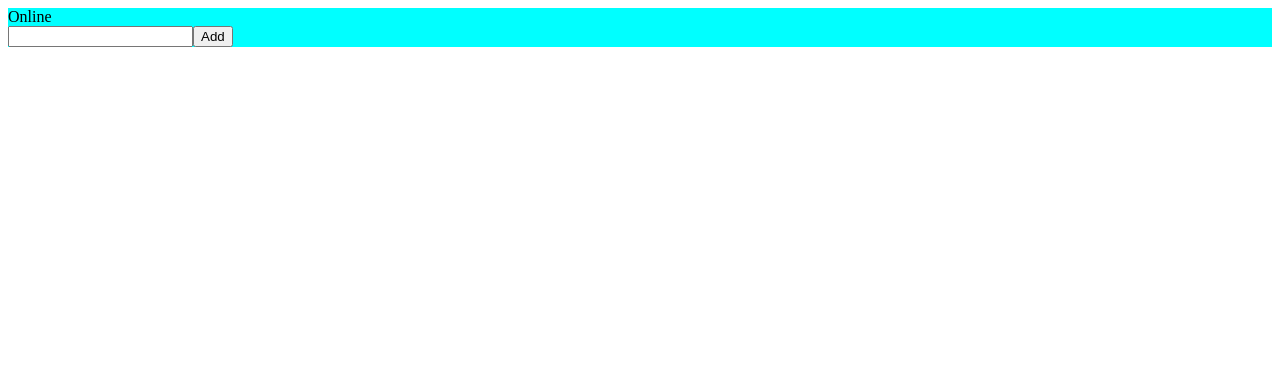
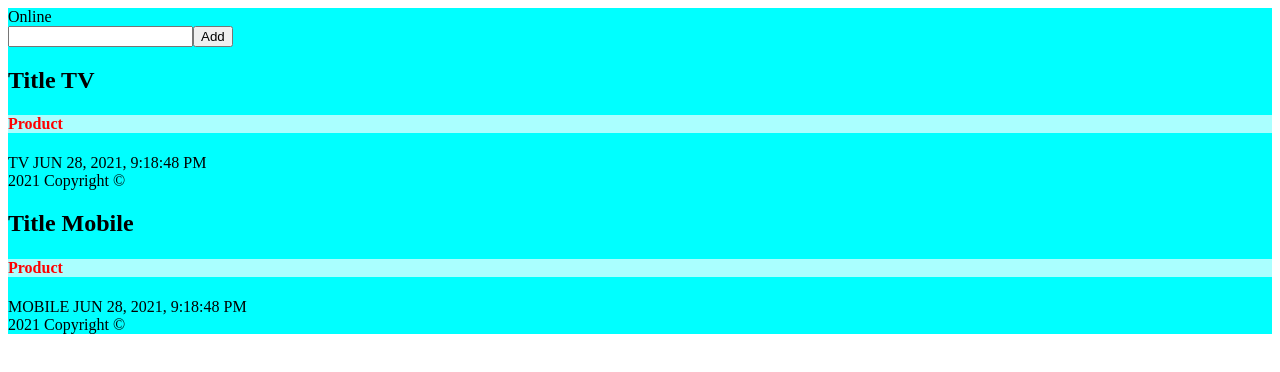
Before and after one commit to BruceConrad/Angular-Practice, an Angular app: page / in a window 1280 px wide. Shown: the top 372 px of the page. Built offline with nearby package versions, Linux system fonts and the light colour scheme.

Commit message:
Wednesday practice

```diff
--- a/src/app/product/product.component.ts
+++ b/src/app/product/product.component.ts
@@ -5,12 +5,15 @@ import { Component, Input, Output, EventEmitter } from '@angular/core';
     template: `
         <div>
             <!-- <h4 [ngStyle] = "{'display':showHead()}">Product</h4> -->
+            <ng-content></ng-content>
             <h4 [ngClass] = "'highlight classic'" (click) = "deleteItem()">Product</h4>
 
 
-            {{title | uppercase | shorten:15}}
+            {{product.title | uppercase | shorten:15}}
 
             {{saleDate | date :'medium' | uppercase}}
+
+            <ng-content select= '[footer]'></ng-content>
         </div>
 
 
@@ -26,7 +29,7 @@ import { Component, Input, Output, EventEmitter } from '@angular/core';
 })
 export class ProductComponent
 {
-    @Input() title;
+    @Input() product;
     @Output() delete = new EventEmitter<string>();
     saleDate = new Date();
 
@@ -40,6 +43,6 @@ export class ProductComponent
 
     deleteItem()
     {
-        this.delete.emit(this.title);
+        this.delete.emit(this.product.title);
     }
 }
--- a/src/app/products/products.component.html
+++ b/src/app/products/products.component.html
@@ -20,4 +20,18 @@
 <button (click) = "onAdd()">Add</button>
 
 <app-product *ngFor = "let item of products; let i = index"
-[title] = "item.title" (delete) = "onDelete($event)"></app-product>
+[product] = "item" (delete) = "onDelete($event)">
+    <!-- Content Projection -->
+    <!-- single-slot -->
+    <div>
+        <h2>Title {{item.title}}</h2>
+    </div>
+
+    <!-- multiple-slot -->
+    <div footer>
+        2021 Copyright &copy;
+    </div>
+
+    <!-- conditional -->
+
+</app-product>
--- a/src/app/products/products.component.ts
+++ b/src/app/products/products.component.ts
@@ -6,8 +6,10 @@ import { Component, OnInit } from '@angular/core';
   styleUrls: ['./products.component.css']
 })
 export class ProductsComponent  {
-  products = [];
-
+  //products = [];
+  products = [
+    {title:'TV'},{title:'Mobile'}
+  ];
   status = new Promise((resolve, reject) => {
     setTimeout(() => {
       resolve("Online");
```
